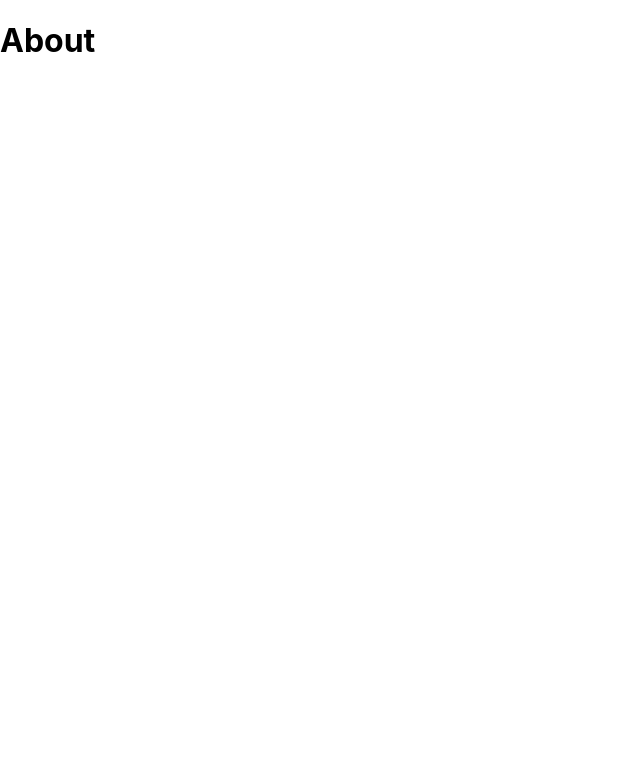
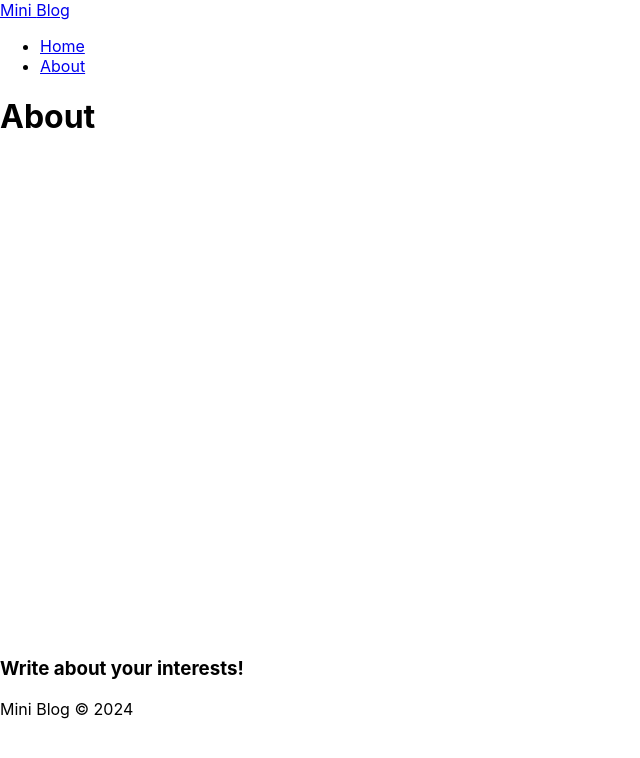
Before and after one commit to luigideff/React-MiniBlog, a React (Create React App) app: page /about in a window 1280 px wide. Shown: the top 758 px of the page, without its empty margins (0-640 px from the left). Built offline with nearby package versions, Linux system fonts and the light colour scheme.

Commit message:
Created navbar and footer

```diff
--- a/src/App.js
+++ b/src/App.js
@@ -2,17 +2,21 @@
 import {BrowserRouter, Routes, Route, Navigate} from 'react-router-dom';
 import Home from './pages/Home/Home';
 import About from './pages/About/About';
+import Navbar from './components/Navbar';
+import Footer from './components/Footer';
 
 function App() {
   return (
     <div className="App">
       <BrowserRouter>
+        <Navbar></Navbar>
         <div className="container">
           <Routes>
             <Route path='/' element={<Home/>}/>
             <Route path='/about' element={<About/>}/>
           </Routes>
         </div>
+        <Footer></Footer>
       </BrowserRouter>
     </div>
   );
--- /dev/null
+++ b/src/components/Footer.jsx
@@ -0,0 +1,13 @@
+import React from "react";
+import styles from "./Footer.module.css";
+
+const Footer = () => {
+  return (
+    <footer>
+      <h3>Write about your interests!</h3>
+      <p>Mini Blog &copy; 2024</p>
+    </footer>
+  );
+};
+
+export default Footer;
--- /dev/null
+++ b/src/components/Navbar.jsx
@@ -0,0 +1,22 @@
+import React from "react";
+import { NavLink } from "react-router-dom";
+
+const Navbar = () => {
+  return (
+    <nav>
+      <NavLink to="/">
+        Mini <span>Blog</span>
+      </NavLink>
+      <ul>
+        <li>
+          <NavLink to="/">Home</NavLink>
+        </li>
+        <li>
+          <NavLink to="/about">About</NavLink>
+        </li>
+      </ul>
+    </nav>
+  );
+};
+
+export default Navbar;
```
Also changed, not shown: src/components/Footer.module.css (added), src/components/Navbar.module.css (added).
